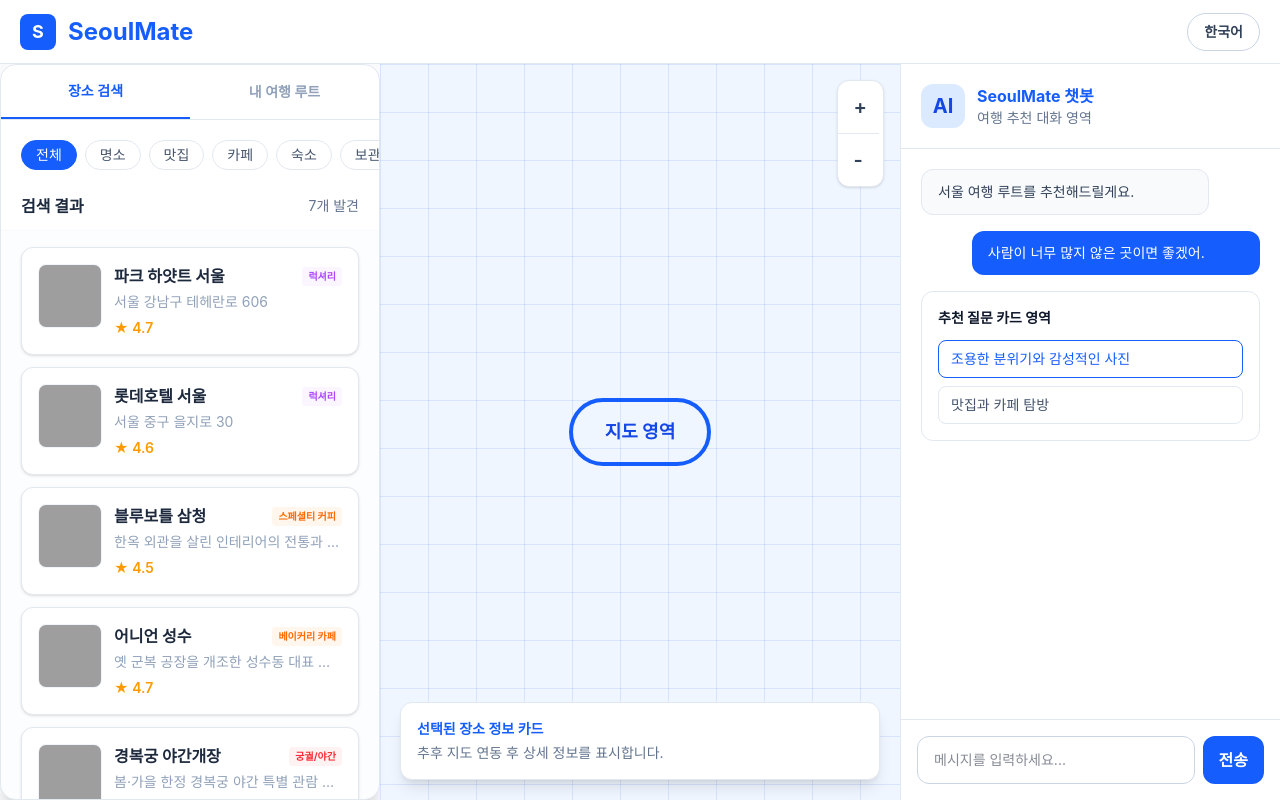
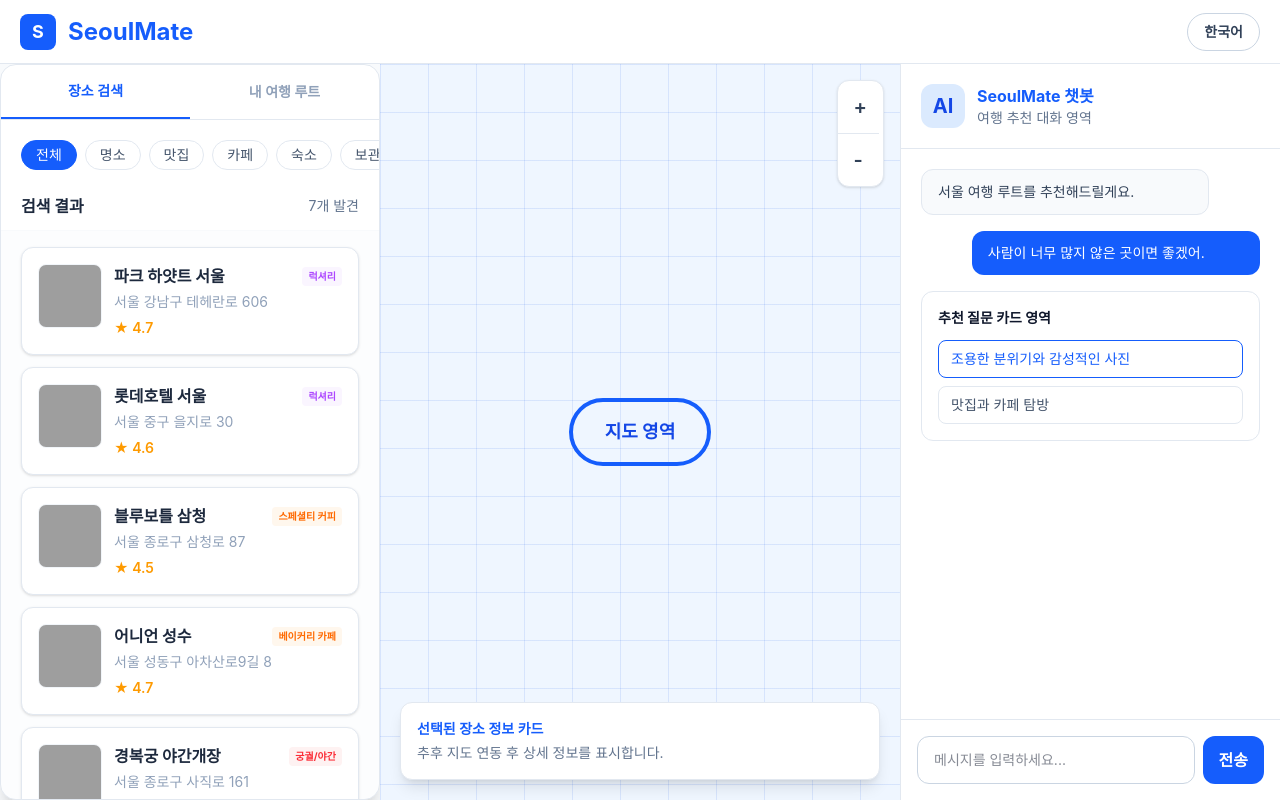
Before and after one commit to KOSA-TEAM2-AIDLE/SeoulMate, a React app in the folder frontend/: page / in a window 1280 px wide. Built offline with nearby package versions, Linux system fonts and the light colour scheme; grey boxes are pictures that could not be loaded; the HTML template or start-up script is replaced by a standard one.

Commit message:
feat#11 - 데이터구조 변경

```diff
--- a/frontend/src/pages/PlaceSidebar.jsx
+++ b/frontend/src/pages/PlaceSidebar.jsx
@@ -1,13 +1,13 @@
 import { useState } from 'react';
 
-// 1. 공통 인터페이스 규격으로 가공된 마스터 데이터셋
+// 1. 공통 인터페이스 규격으로 가공된 마스터 데이터셋 (desc -> address 변경 완료)
 const INTEGRATED_PLACE_ITEMS = [
   {
     id: "ACCO001",
     name: "파크 하얏트 서울",
     category: "숙소",
     subCategory: "럭셔리",
-    desc: "서울 강남구 테헤란로 606",
+    address: "서울 강남구 테헤란로 606",
     rating: "4.7",
     reviews: "1,842",
     time: "15:00 (체크인)",
@@ -18,7 +18,7 @@ const INTEGRATED_PLACE_ITEMS = [
     name: "롯데호텔 서울",
     category: "숙소",
     subCategory: "럭셔리",
-    desc: "서울 중구 을지로 30",
+    address: "서울 중구 을지로 30",
     rating: "4.6",
     reviews: "3,124",
     time: "15:00 (체크인)",
@@ -29,7 +29,7 @@ const INTEGRATED_PLACE_ITEMS = [
     name: "블루보틀 삼청",
     category: "카페",
     subCategory: "스페셜티 커피",
-    desc: "한옥 외관을 살린 인테리어의 전통과 현대의 조화",
+    address: "서울 종로구 삼청로 87",
     rating: "4.5",
     reviews: "120",
     time: "14:00 - 15:00",
@@ -40,7 +40,7 @@ const INTEGRATED_PLACE_ITEMS = [
     name: "어니언 성수",
     category: "카페",
     subCategory: "베이커리 카페",
-    desc: "옛 군복 공장을 개조한 성수동 대표 베이커리",
+    address: "서울 성동구 아차산로9길 8",
     rating: "4.7",
     reviews: "1,450",
     time: "16:30 - 17:30",
@@ -51,7 +51,7 @@ const INTEGRATED_PLACE_ITEMS = [
     name: "경복궁 야간개장",
     category: "명소",
     subCategory: "궁궐/야간",
-    desc: "봄·가을 한정 경복궁 야간 특별 관람 프로그램",
+    address: "서울 종로구 사직로 161",
     rating: "4.9",
     reviews: "2,840",
     time: "19:30 - 21:00",
@@ -62,7 +62,7 @@ const INTEGRATED_PLACE_ITEMS = [
     name: "광장시장 박가네 빈대떡",
     category: "맛집",
     subCategory: "한식/분식",
-    desc: "광장시장에서 3대째 이어온 빈대떡 노포 명가",
+    address: "서울 종로구 창경궁로 88",
     rating: "4.6",
     reviews: "934",
     time: "12:00 - 13:00",
@@ -73,7 +73,7 @@ const INTEGRATED_PLACE_ITEMS = [
     name: "경복궁역 물품보관소",
     category: "보관소",
     subCategory: "지하철역 내",
-    desc: "3호선 경복궁역 5번 출구 내 역내 보관소",
+    address: "서울 종로구 사직로 130",
     rating: "4.4",
     reviews: "45",
     time: "09:00 (짐 보관)",
@@ -94,7 +94,7 @@ export default function PlaceSidebar() {
   const [activeFilter, setActiveFilter] = useState('전체');
   const [selectedDay, setSelectedDay] = useState(1);
   const [routes, setRoutes] = useState(INITIAL_ROUTES);
-  const [days] = useState([1, 2, 3]); // fixed 고정 일정을 위해 setDays 제거
+  const [days] = useState([1, 2, 3]);
   const [toastMessage, setToastMessage] = useState('');
 
   const filteredPlaces = INTEGRATED_PLACE_ITEMS.filter((place) => {
@@ -197,7 +197,8 @@ export default function PlaceSidebar() {
                             {place.subCategory}
                           </span>
                                 </div>
-                                <p className="mt-1 text-sm text-slate-400 truncate">{place.desc}</p>
+                                {/* 💡 개정 포인트: place.desc 대신 수정한 실제 도로명 주소 매핑 */}
+                                <p className="mt-1 text-sm text-slate-400 truncate">{place.address}</p>
                                 <p className="mt-1.5 text-sm text-amber-500 font-semibold">★ {place.rating}</p>
                               </div>
                             </div>
@@ -225,7 +226,7 @@ export default function PlaceSidebar() {
                   </div>
                 </div>
 
-                {/* Day 탭 목록 (💡 플러스 버튼 아이콘 제거 및 레이아웃 정리) */}
+                {/* Day 탭 목록 */}
                 <div className="flex flex-wrap items-center gap-2 shrink-0">
                   {days.map((day) => (
                       <button
```
